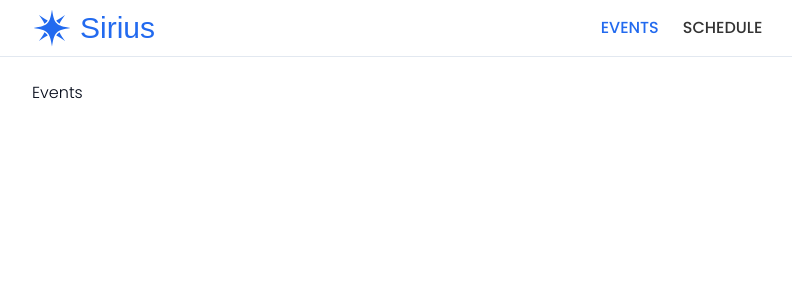
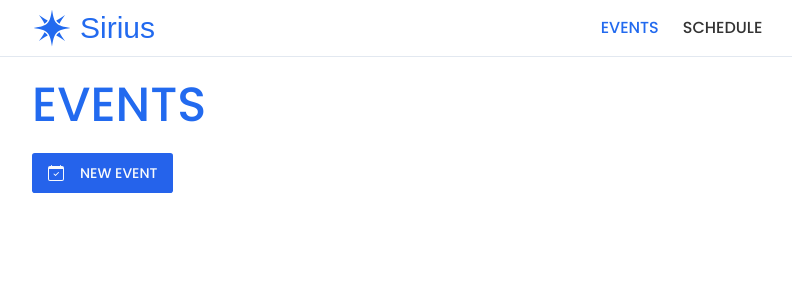
Before and after one commit to Nimira43/Sirius, a Next.js app: page /events in a window 1280 px wide. Shown: the top 300 px of the page, without its empty margins (0-792 px from the left). Built offline with nearby package versions, Linux system fonts and the light colour scheme; a web font is replaced by a local one.

Commit message:
Heading and button styles.

```diff
--- a/src/app/(auth)/layout.tsx
+++ b/src/app/(auth)/layout.tsx
@@ -8,7 +8,6 @@ export default function AuthLayout({ children }: { children: ReactNode }) {
 
   if (userId != null ) redirect('/')
 
-
   return (
     <div className='min-h-screen flex flex-col justify-center items-center '>
       {children}
--- a/src/app/(private)/events/page.tsx
+++ b/src/app/(private)/events/page.tsx
@@ -1,8 +1,21 @@
+import { Button } from '@/components/ui/button'
+import Link from 'next/link'
+import { BsCalendarCheck } from 'react-icons/bs'
+
 export default function EventsPage() {
   return (
     <>
       <div>
-        <h1>Events</h1>
+        <h1 className='text-3xl lg:text-4xl xl:text-5xl uppercase font-medium text-main mb-6'>Events</h1>
+        <Button asChild>
+          <Link
+            className='uppercase'
+            href='/events/new'
+          >
+            <BsCalendarCheck className='mr-2 size-6' />
+            New Event
+          </Link>
+        </Button>
       </div>
     </>
   )
--- a/src/app/(private)/layout.tsx
+++ b/src/app/(private)/layout.tsx
@@ -2,7 +2,6 @@ import { NavLink } from '@/components/NavLink'
 import { UserButton } from '@clerk/nextjs'
 import { ReactNode } from 'react'
 import { GiPolarStar } from 'react-icons/gi'
-
 
 export default function PrivateLayout({ children }: { children: ReactNode} ) {
   return (
```
